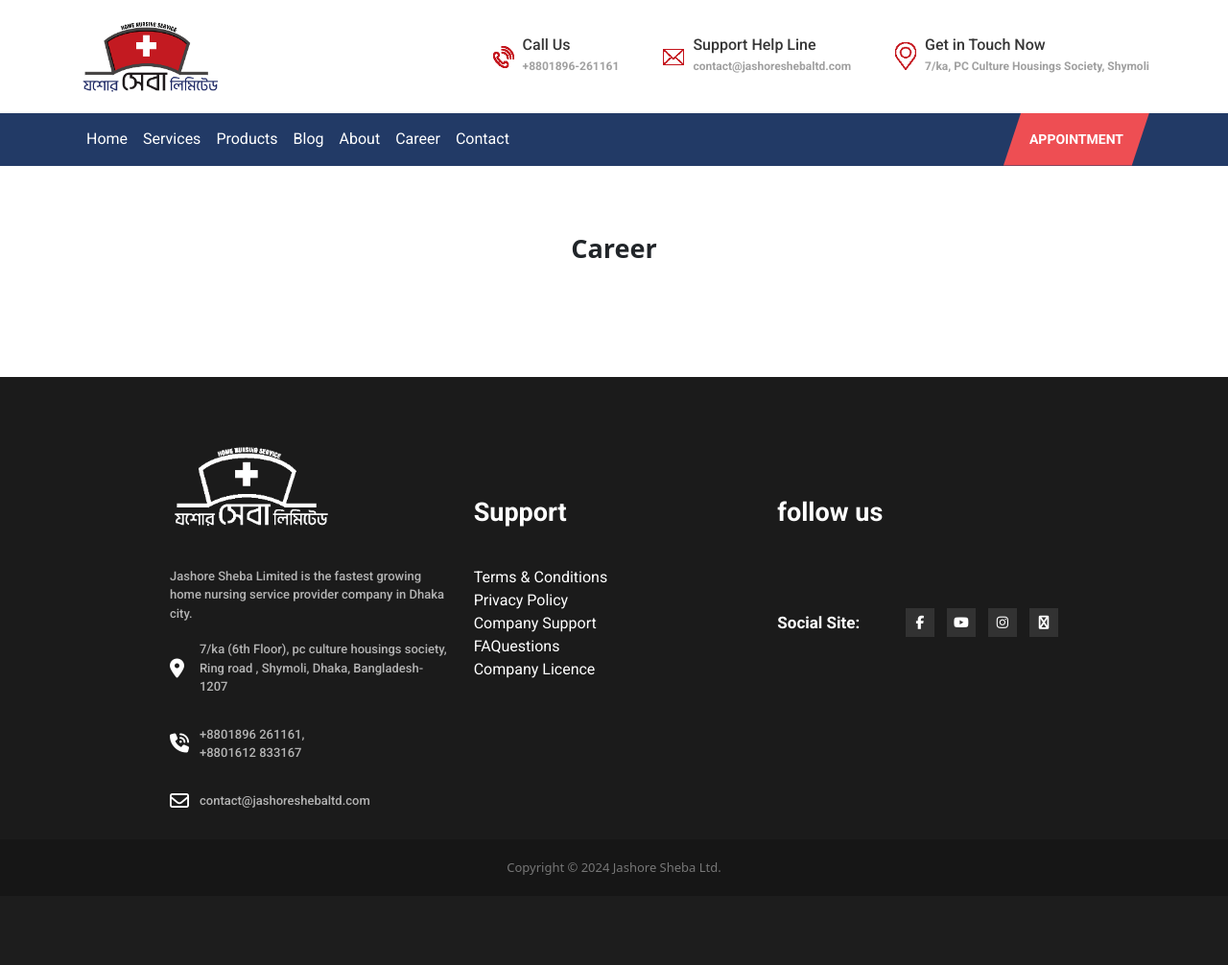
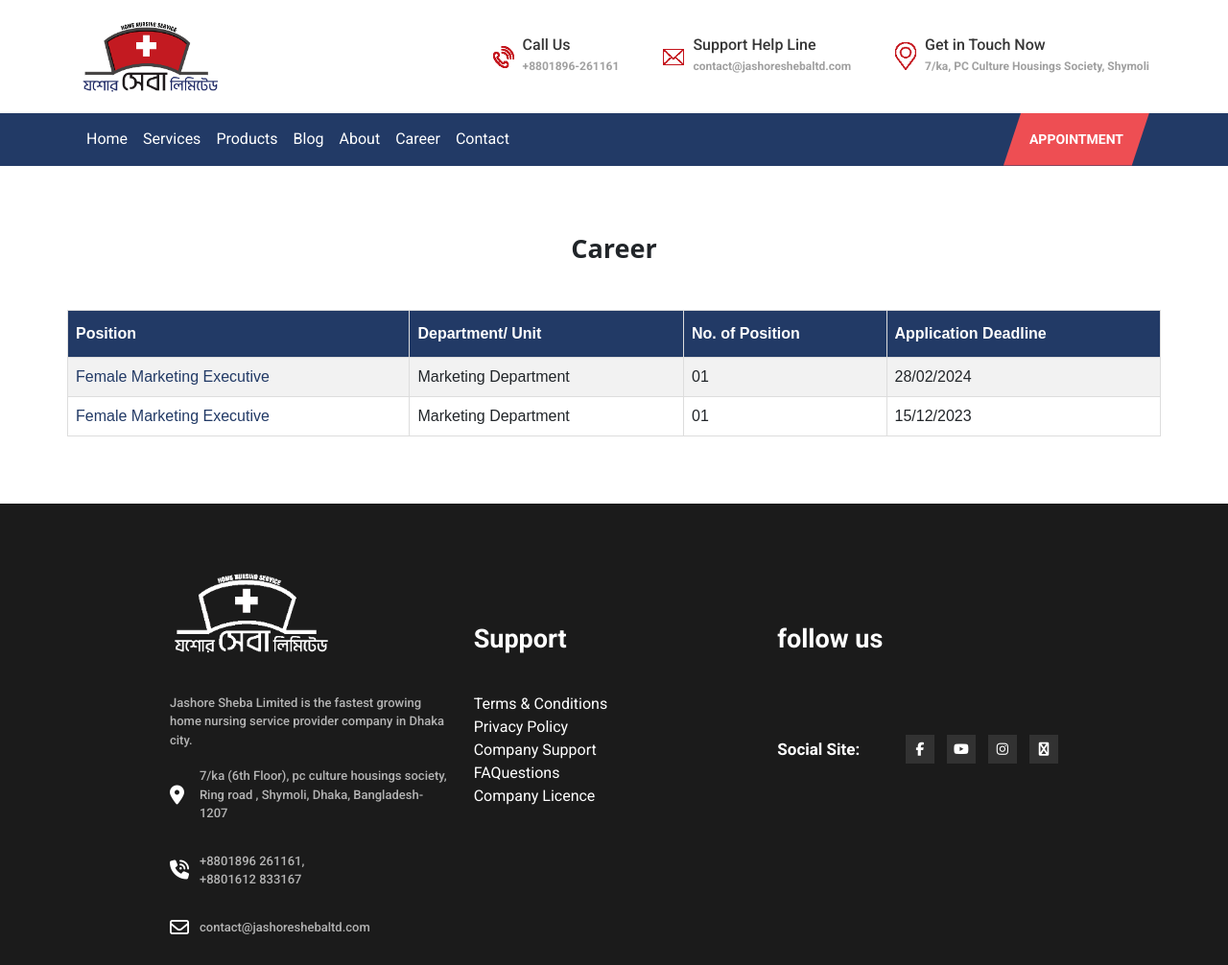
Before and after one commit to arahmandc/jsl, a PHP site: page /career/index.html in a window 1280 px wide. Shown: the top 1006 px of the page at 96% size. Before the commit the page ends 912 px from the top, so only its background shows below. Run offline with PHP 8.4, Linux system fonts and the light colour scheme; some libraries are stand-ins or nearby versions.

Commit message:
career added

```diff
--- a/career/index.html
+++ b/career/index.html
@@ -127,6 +127,28 @@
         </div>
 
     </div>
+
+    <table id="customers">
+  <tr>
+    <th>Position</th>
+    <th>Department/ Unit</th>
+    <th>No. of Position</th>
+    <th>Application Deadline</th>
+  </tr>
+  <tr>
+    <td><a href="https://www.facebook.com/photo/?fbid=353322424228228&set=a.110856491808157"> Female Marketing Executive</a> </td>
+    <td>Marketing Department</td>
+    <td>01</td>
+    <td>28/02/2024</td>
+  </tr>
+  <tr>
+    <td><a href="https://www.facebook.com/photo/?fbid=324083620485442&set=a.110856491808157"> Female Marketing Executive</a> </td>
+    <td>Marketing Department</td>
+    <td>01</td>
+    <td>15/12/2023</td>
+  </tr>
+
+</table>
 
 
 
--- a/css/style.css
+++ b/css/style.css
@@ -950,3 +950,36 @@
 font-size: 14px;
 font-weight: 700;
  }
+
+
+
+ #customers {
+    font-family: Arial, Helvetica, sans-serif;
+    border-collapse: collapse;
+    width: 100%;
+  }
+
+  #customers td, #customers th {
+    border: 1px solid #ddd;
+    padding: 8px;
+  }
+
+  #customers tr:nth-child(even){background-color: #f2f2f2;}
+
+  #customers tr:hover {background-color: #ddd;}
+
+  #customers th {
+    padding-top: 12px;
+    padding-bottom: 12px;
+    text-align: left;
+    background-color: #223A66;
+    color: white;
+  }
+  #customers td a{
+    color: #223A66;
+    text-decoration: none;
+  }
+  #customers td a:hover{
+    color: #C31A21;
+    text-decoration: none;
+  }
```
